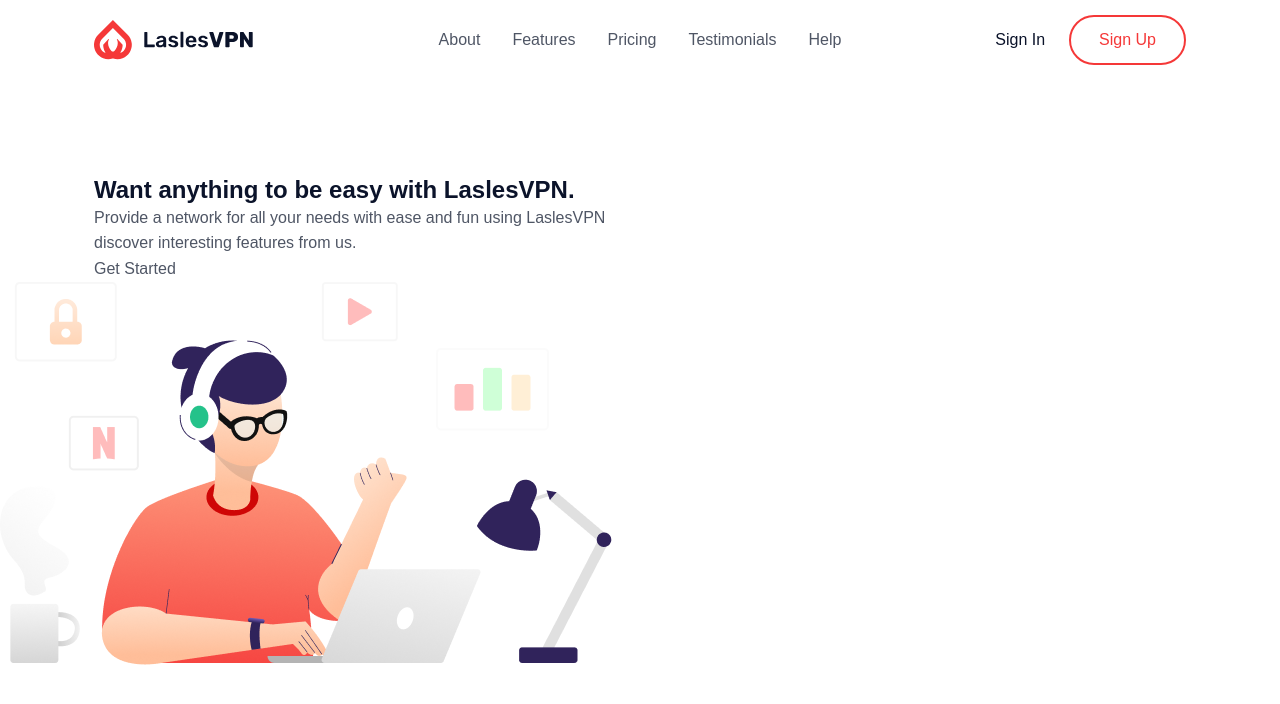
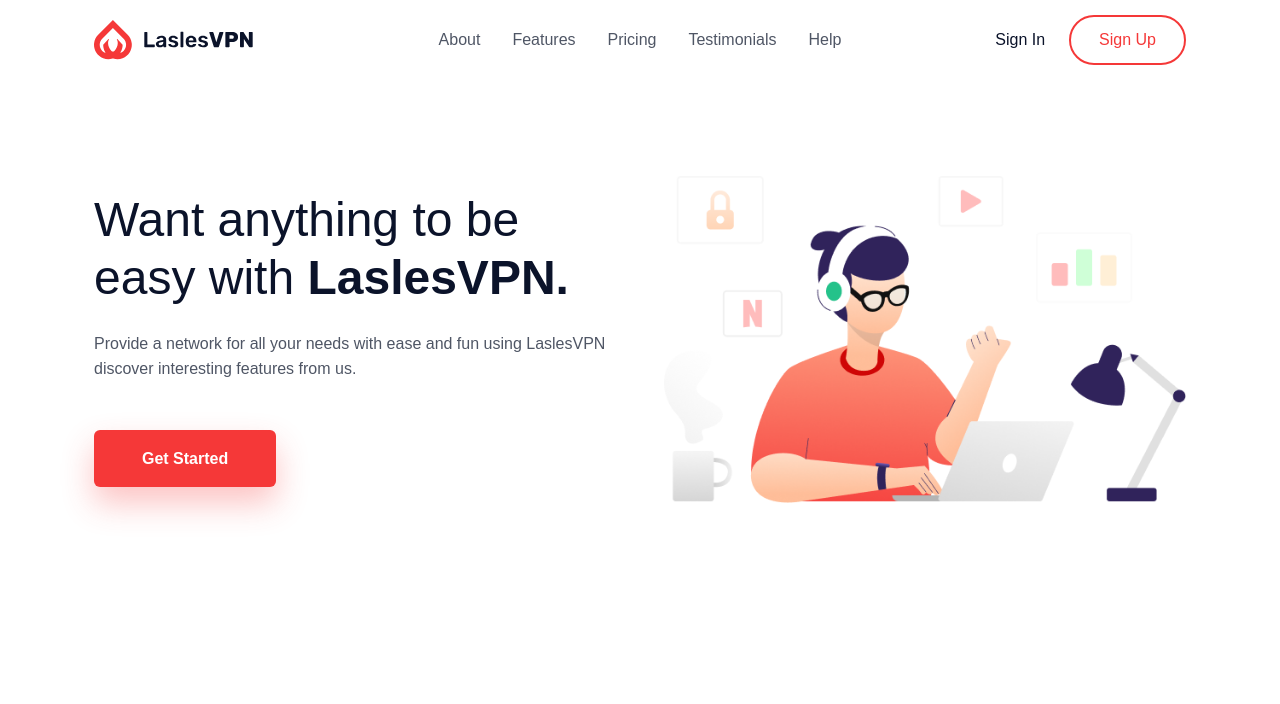
Before and after one commit to emilypnascimento/laslesvpn, a React (Vite) app: page / in a window 1280 px wide. Shown: the top 704 px of the page. Built offline with nearby package versions, Linux system fonts and the light colour scheme.

Commit message:
style: add get started box style

```diff
--- a/src/components/Hero/Hero.scss
+++ b/src/components/Hero/Hero.scss
@@ -1,4 +1,5 @@
 @use '../../styles/mixins' as *;
+@use '../../styles/variables' as *;
 
 .hero {
   padding: 96px 0;
@@ -16,11 +17,13 @@
     @include tablet {
       grid-template-columns: 1fr;
       text-align: center;
+    }
+  }
 
   h1 {
     margin-bottom: 24px;
     font-size: 3rem;
-                font-weight: 500;
+    font-weight: 400;
 
     strong {
       font-weight: 700;
@@ -34,6 +37,14 @@
   p {
     margin-bottom: 48px;
   }
+
+  &__cta {
+    display: inline-block;
+    padding: 16px 48px;
+    background: $color-primary;
+    color: $color-white;
+    font-weight: 700;
+    border-radius: 6px;
+    box-shadow: 0 16px 32px rgba(245, 56, 56, 0.3);
   }
 }
-}
--- a/src/components/Hero/Hero.tsx
+++ b/src/components/Hero/Hero.tsx
@@ -15,13 +15,12 @@ export default function Hero() {
                     </p>
                     <span className='hero__cta'>Get Started</span>
                 </div>
+                <img
+                    className='hero__image'
+                    src={heroImage}
+                    alt='Ilustração de uma pessoa usando o notebook com a LaslesVPN'
+                />
             </div>
-
-            <img
-                className='hero__image'
-                src={heroImage}
-                alt='Ilustração de uma pessoa usando o notebook com a LaslesVPN'
-            />
         </section>
     );
 }
```
Lines whose indentation alone changed are shown as unchanged.
